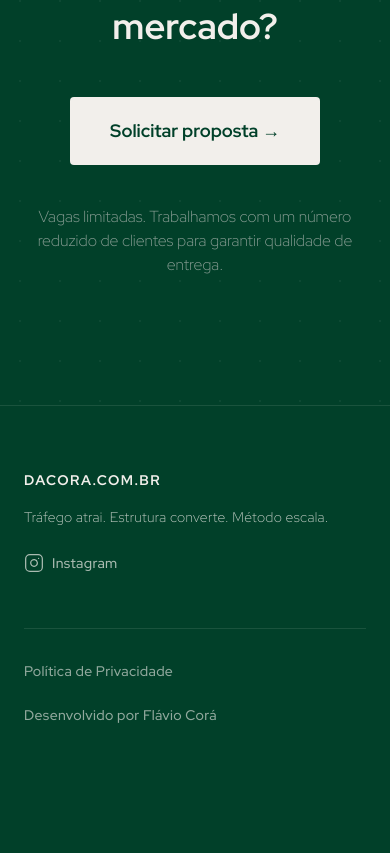
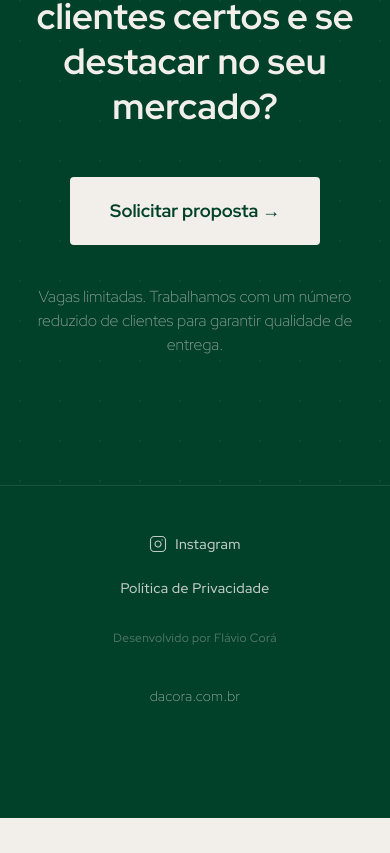
Before and after one commit to flacora-projetos/dacoraLP, a React (Vite) app: page / in a window 390 px wide. Shown: the part 3927-4780 px from the top of the page. After the commit the page ends 4745 px from the top, so only its background shows below. Built offline with nearby package versions, Linux system fonts and the light colour scheme.

Commit message:
feat: Add tagline and adjust footer layout
Introduces a new tagline "Tráfego atrai. Estrutura converte. Método escala." to the hero section for better impact.
Refactors the footer layout to improve spacing and alignment, particularly for mobile responsiveness.

```diff
--- a/src/pages/Home.tsx
+++ b/src/pages/Home.tsx
@@ -305,6 +305,12 @@ export default function App() {
           viewport={{ once: true }}
           variants={staggerContainer}
         >
+          <motion.div variants={fadeInUp} className="mb-6 md:mb-8">
+            <span className="text-dacora-sage/90 italic font-light text-lg md:text-xl tracking-wide">
+              Tráfego atrai. Estrutura converte. Método escala.
+            </span>
+          </motion.div>
+
           <motion.h2
             variants={fadeInUp}
             className="text-4xl md:text-5xl lg:text-6xl font-bold mb-12 leading-tight"
@@ -335,46 +341,40 @@ export default function App() {
         SEÇÃO 6 — RODAPÉ
         -------------------------------------------
       */}
-      <footer className="bg-dacora-primary pt-16 pb-32 md:pb-16 px-6 border-t border-t-dacora-offwhite/10 relative">
-        <div className="max-w-7xl mx-auto flex flex-col md:flex-row justify-between items-start md:items-end gap-12 md:pr-24 lg:pr-32">
+      <footer className="bg-dacora-primary pt-12 pb-28 md:pb-12 px-6 border-t border-t-dacora-offwhite/10 relative">
+        <div className="max-w-7xl mx-auto flex flex-col md:flex-row justify-between items-center gap-8 md:pr-24 lg:pr-32">
 
-          <div className="flex flex-col gap-4 max-w-sm">
-            <span className="text-dacora-offwhite font-bold tracking-widest uppercase text-sm md:text-base">
-              DACORA.COM.BR
+          <span className="text-dacora-offwhite/60 font-light tracking-wide text-sm order-3 md:order-1 mt-2 md:mt-0">
+            dacora.com.br
           </span>
-            <p className="text-dacora-offwhite/80 font-light tracking-wide text-sm md:text-base leading-relaxed">
-              Tráfego atrai. Estrutura converte. Método escala.
-            </p>
-            <div className="mt-2 text-dacora-offwhite/70">
+
+          <div className="flex flex-col sm:flex-row items-center gap-6 sm:gap-10 order-1 md:order-2">
             <a
               href="https://www.instagram.com/dacora.com.br/"
               target="_blank"
               rel="noopener noreferrer"
               aria-label="Instagram da Dácora"
-                className="inline-flex items-center gap-2 hover:text-dacora-offwhite transition-colors group"
+              className="inline-flex items-center gap-2 text-dacora-offwhite/80 hover:text-dacora-offwhite transition-colors group"
             >
-                <Instagram className="w-5 h-5 group-hover:scale-110 transition-transform" strokeWidth={1.5} />
+              <Instagram className="w-[18px] h-[18px] group-hover:scale-110 transition-transform" strokeWidth={1.5} />
               <span className="text-sm tracking-wide font-medium">Instagram</span>
             </a>
-            </div>
-          </div>
-
-          <div className="flex flex-col sm:flex-row items-start md:items-center gap-6 sm:gap-8 pt-8 md:pt-0 border-t border-dacora-offwhite/10 md:border-none w-full md:w-auto">
             <Link
               to="/politica-de-privacidade"
-              className="text-dacora-offwhite/60 hover:text-dacora-offwhite transition-colors text-sm tracking-wide font-medium"
+              className="text-dacora-offwhite/80 hover:text-dacora-offwhite transition-colors text-sm tracking-wide font-medium"
             >
               Política de Privacidade
             </Link>
+          </div>
+
           <a
             href="https://wa.me/5562999465725"
             target="_blank"
             rel="noopener noreferrer"
-              className="text-dacora-offwhite/60 hover:text-dacora-offwhite transition-colors text-sm tracking-wide font-medium"
+            className="text-dacora-sage/60 hover:text-dacora-offwhite transition-colors text-xs tracking-wide order-2 md:order-3"
           >
             Desenvolvido por Flávio Corá
           </a>
-          </div>
 
         </div>
       </footer>
```
Lines whose indentation alone changed are shown as unchanged.
